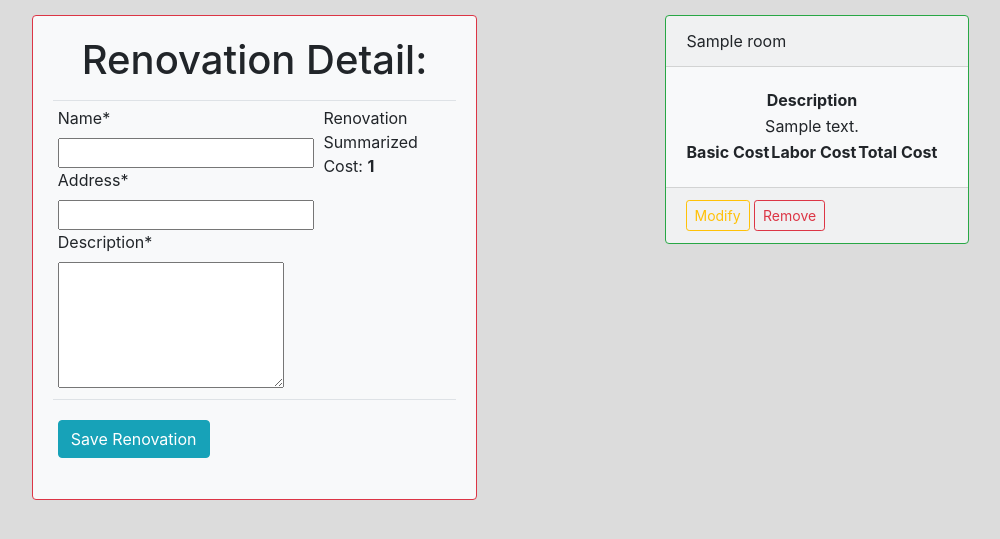
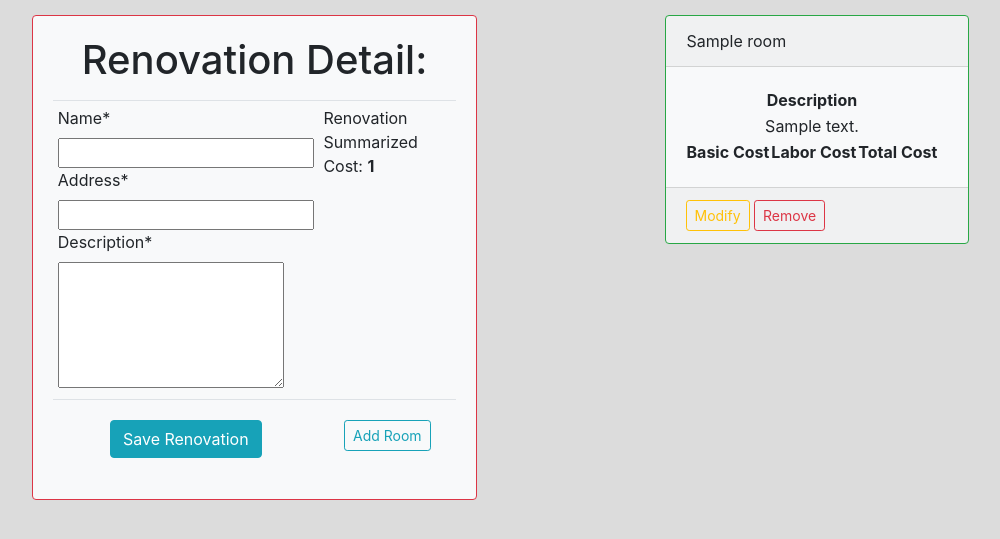
Before and after one commit to MarcinSzyc/andzy-calc, a Django app: template templates/renovations/edit_renovation.html in a window 1280 px wide. Shown: the part 57-596 px from the top of the page, without its empty margins (53-1053 px from the left). Run offline with Django 3.2, Linux system fonts and the light colour scheme; tables that the repository leaves empty hold one stand-in row (values such as "Sample post"); the template is opened without the code that fills it: values that come from a table or form of the project are taken from there, most other values are stand-ins (such as "Sample title", 1, 10 or a date in 2020); some libraries are stand-ins or nearby versions.

Commit message:
redirects added and UI changes

```diff
--- a/templates/renovations/edit_renovation.html
+++ b/templates/renovations/edit_renovation.html
@@ -33,8 +33,11 @@
                                         </td>
                                     </tr>
                                     <tr>
-                                        <td colspan="3">
+                                        <td style="text-align: center">
                                             <button type="submit" class="btn btn-info mt-3">Save Renovation</button>
+                                        </td>
+                                        <td style="text-align: center">
+                                            <a class="new-room btn btn-outline-info btn-sm mt-3" href="#">Add Room</a>
                                         </td>
                                     </tr>
                                 </tbody>
@@ -45,7 +48,7 @@
             </div>
         </div>
         <div class="col-sm-7">
-            <div class="row justify-content-md-center main-window">
+            <div class="row justify-content-md-center">
                 {% for room in renovation.room_set.all %}
                     <div class="card mt-3 mr-3 bg-light border-success" style="width: 19rem;">
                         <div class="card-header">
@@ -98,4 +101,58 @@
             </div>
         </div>
     </div>
+    <script>
+        $(document).ready(function () {
+
+            var new_room_card = $(`
+                <div class="col-sm-auto new-room-box">
+                    <div class="card mt-3 border-info bg-light">
+                        <div class="card-body">
+                            <h3 style="text-align: center" class="text-info">Add Room</h3>
+                            <form action="{% url 'renovations:new-room' %}" method="POST">
+                                {% csrf_token %}
+                                <table style="border-spacing: 10px">
+                                    <tr>
+                                        <td style="vertical-align:top">
+                                            <label for="room-name">Name:</label>
+                                            <p id="room-name">{{ new_room_form.name }}</p>
+                                            <label for="room-description">Description:</label>
+                                            <p id="room-name">{{ new_room_form.description }}</p>
+                                            <label for="room-type">Type:</label>
+                                            <p id="room-name">{{ new_room_form.type }}</p>
+                                            <label for="room-renovation">Renovation:</label>
+                                            <p id="room-name">{{ new_room_form.renovation }}</p>
+                                        </td>
+                                        <td style="vertical-align:top">
+                                            <label for="room-width">Width:</label>
+                                            <p id="room-name">{{ new_room_form.width }}</p>
+                                            <label for="room-length">Length:</label>
+                                            <p id="room-name">{{ new_room_form.length }}</p>
+                                            <label for="room-height">Height:</label>
+                                            <p id="room-name">{{ new_room_form.height }}</p>
+                                            <label for="room-tiles-height">Tiles Height:</label>
+                                            <p id="room-name">{{ new_room_form.tiles_height }}</p>
+                                        </td>
+                                    </tr>
+                                </table>
+                                <button type="submit" class="btn btn-info mt-3">Save</button>
+                            </form>
+                        </div>
+                    </div>
+                </div>
+            `);
+
+            $(".new-room").click(function () {
+                var main_window = $(".main-window");
+                if (main_window.hasClass('new-box-added')) {
+                    $(".new-room-box").remove();
+                    main_window.removeClass('new-box-added');
+                } else {
+                    main_window.prepend(new_room_card);
+                    main_window.addClass('new-box-added');
+                }
+            })
+
+        });
+    </script>
 {% endblock renovations %}
```
Also changed, not shown: templates/renovations/edit_room.html (+27 -6 lines).
